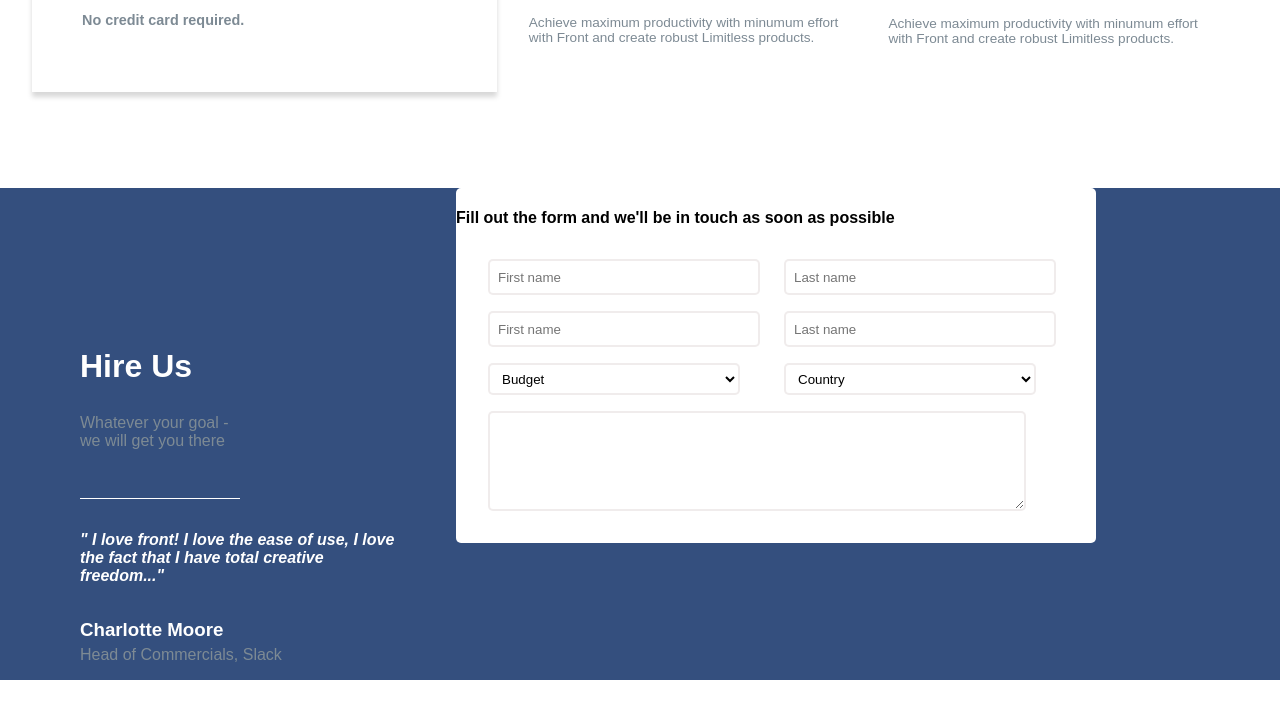
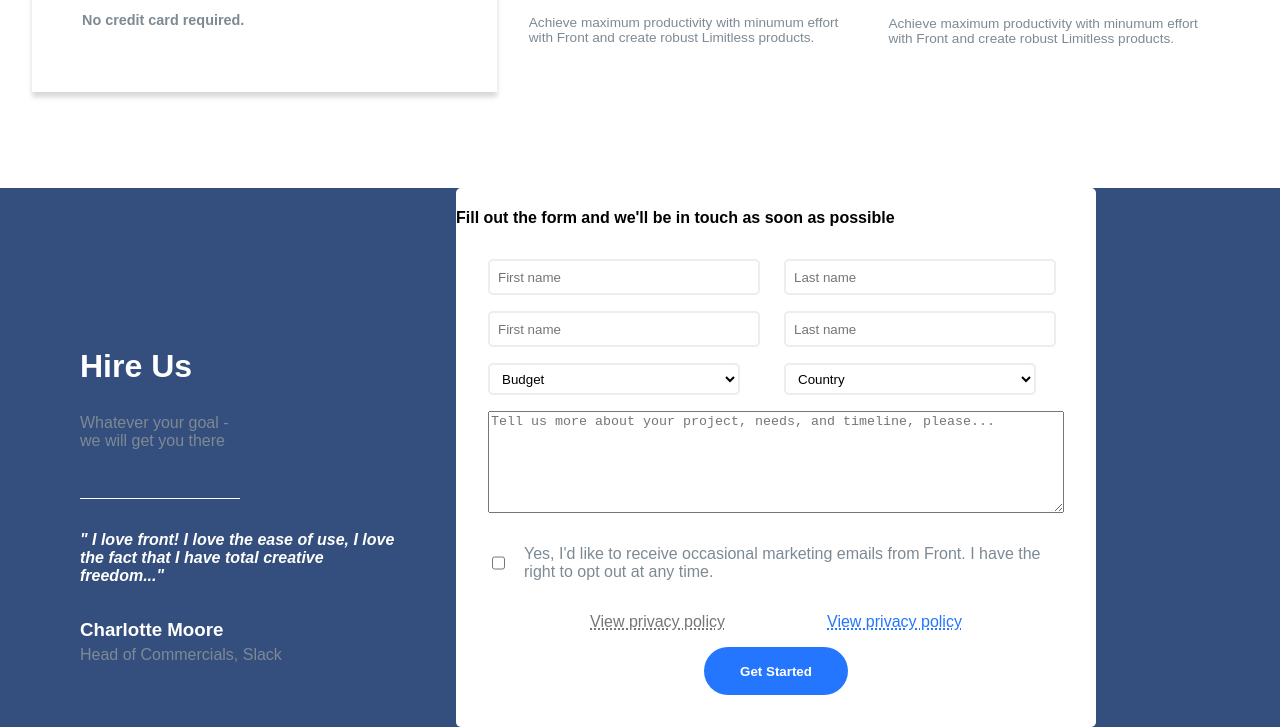
Before and after one commit to RedEyeOne/DevSlopes, a plain HTML site: page Advanced Html&CSS/saasproject/index.html in a window 1280 px wide. Shown: the part 4240-4967 px from the top of the page. Before the commit the page ends 4920 px from the top, so only its background shows below. Drawn offline with Linux system fonts and the light colour scheme.

Commit message:
finish form html

```diff
--- a/Advanced Html&CSS/saasproject/index.html
+++ b/Advanced Html&CSS/saasproject/index.html
@@ -397,8 +397,22 @@
                         <option value="egypt">Egypt</option>
                         <option value="austria">Austria</option>
                     </select>
-                    <textarea name="" id="" class="text-box" placeholder="Tell us more about your project, needs, and timeline, please...">
-                    </textarea>
+                    <textarea name="" id="" class="text-box" placeholder="Tell us more about your project, needs, and timeline, please..."></textarea>
+                    <div class="privacy-policy-check">
+                        <input type="checkbox" name="policy" id="policy">
+                        <p class="grey-text">
+                            Yes, I'd like to receive occasional marketing
+                            emails from Front. I have the right to opt
+                            out at any time.
+                        </p>
+                    </div>
+                    <div class="privacy-policy-links">
+                        <a class="link1" href="#">View privacy policy</a>
+                        <a class="link2" href="#">View privacy policy</a>
+                    </div>
+                    <button class="play-video-button">
+                        <a href="#">Get Started</a>
+                    </button>
                 </div>
             </form>
         </section>
--- a/Advanced Html&CSS/saasproject/styles.css
+++ b/Advanced Html&CSS/saasproject/styles.css
@@ -542,13 +542,16 @@ h2 {
         "first last"
         "first2 last2"
         "budget country"
-        "text-box text-box";
+        "text-box text-box"
+        "privacy-policy-check privacy-policy-check"
+        "links links"
+        "button button";
     grid-template-columns: repeat(2, 1fr); /* Define 4 equal columns */
     grid-template-rows: auto;
     gap: 1rem;
 }
 
-.form-grid > * {
+.form-grid > input, .form-grid > select {
     width: 90%;
     height: 2rem;
     border-radius: 5px;
@@ -563,3 +566,29 @@ h2 {
 .budget-options {grid-area: budget}
 .country {grid-area: country;}
 .text-box {grid-area: text-box; height: 6rem;}
+.form-grid .play-video-button {grid-area: button;}
+.privacy-policy-links .link1 {
+    color: rgb(117, 118, 121);
+    text-decoration: dotted underline;
+    text-decoration-thickness: 0.1rem;
+}
+.privacy-policy-links .link2 {
+    color: var(--water);
+
+    text-decoration: dotted underline;
+    text-decoration-thickness: 0.1rem;
+}
+.privacy-policy-links {
+    grid-area: links;
+    display: flex;
+    justify-content: space-evenly;
+}
+.privacy-policy-check {
+    grid-area: privacy-policy-check;
+    display: flex;
+    gap: 1rem;
+}
+.form-grid .play-video-button a {
+    color: var(--white);
+    text-decoration: none;
+}
```
